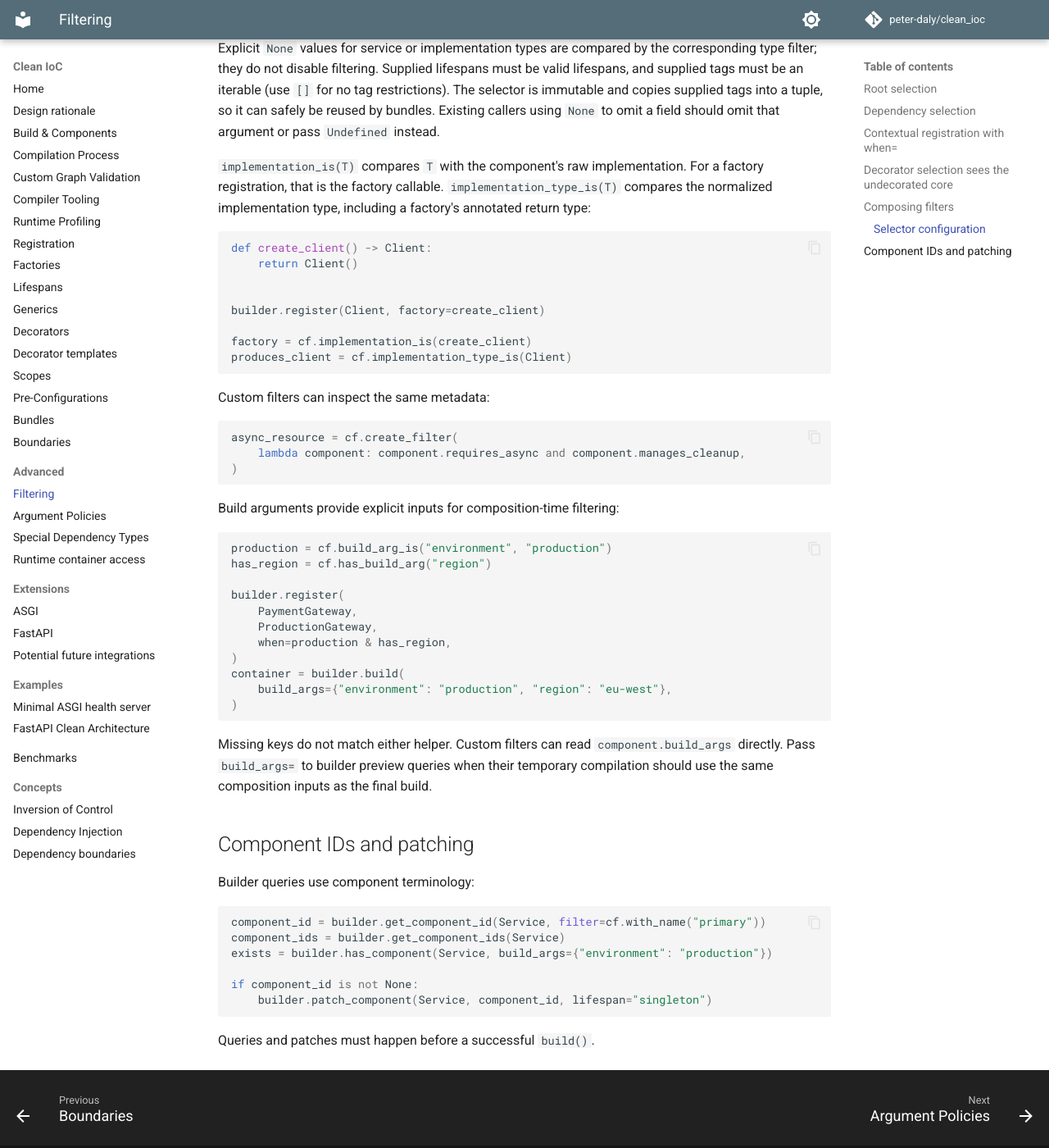
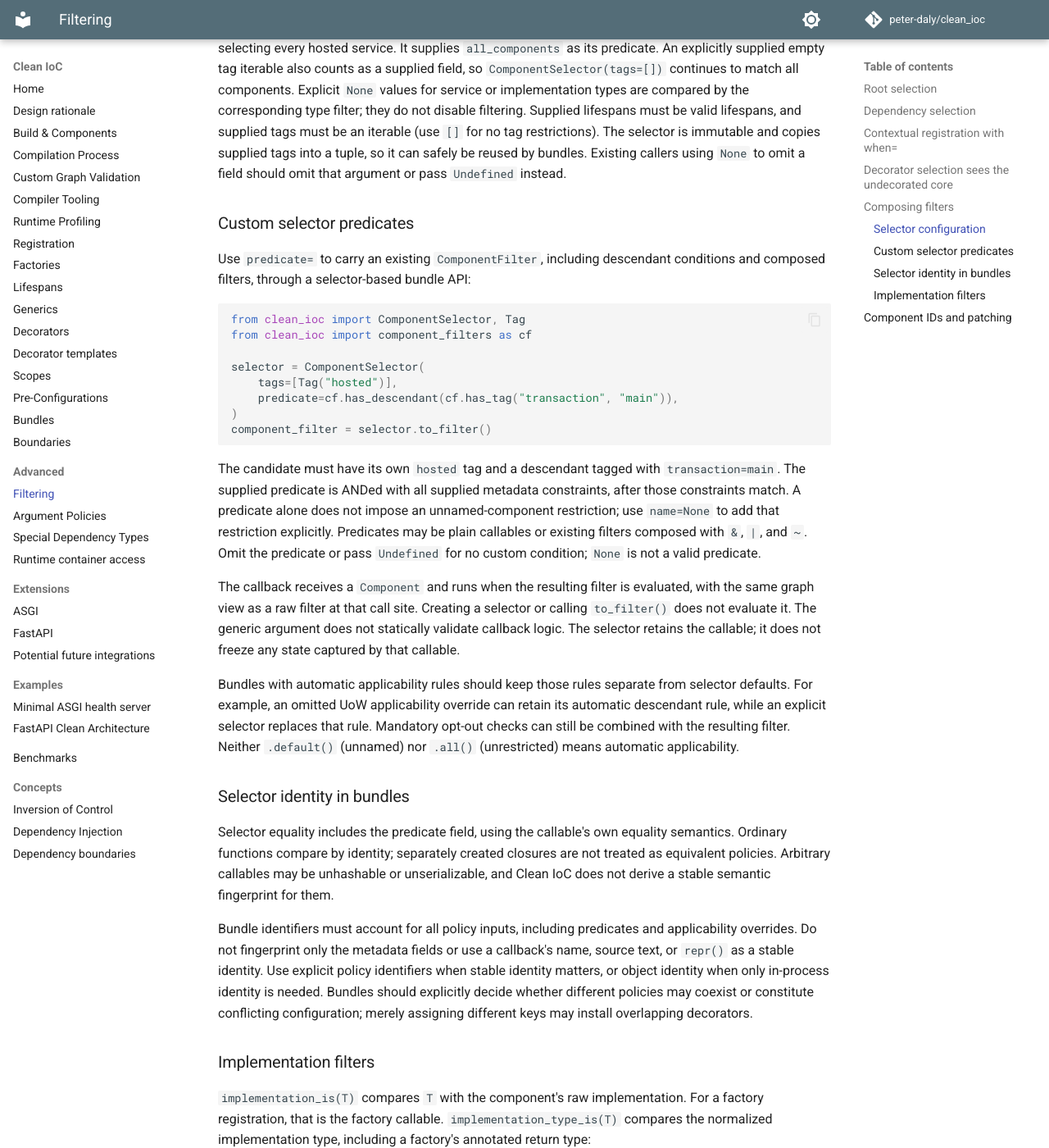
Before and after one commit to peter-daly/clean_ioc, an MkDocs documentation site: the page built from docs/advanced/filtering.md, in a window 1280 px wide and 1400 px high, scrolled down 3705 px. Shown: the whole window at 82% size. Built offline with MkDocs 1.6.1 and Material for MkDocs 9.7.7, drawn with Linux system fonts in a browser that asks for light colours; comment, search, counter and statistics services are not loaded.

Commit message:
feat: add selector predicates and release 2.0.0b22

````diff
--- a/docs/advanced/filtering.md
+++ b/docs/advanced/filtering.md
@@ -156,14 +156,70 @@ which selects only unnamed components. Otherwise, undefined fields impose no
 restriction and the supplied fields determine the matches. For example,
 `ComponentSelector(service_type=str)` includes named string components, while
 `ComponentSelector(service_type=str, name=None)` selects only unnamed ones.
-An explicitly supplied empty tag iterable counts as a supplied field, so
-`ComponentSelector(tags=[])` matches all components. Explicit
+Use `ComponentSelector.all()` to match both named and unnamed components, for
+example when selecting every hosted service. It supplies `all_components` as its
+predicate. An explicitly supplied empty tag iterable also counts as a supplied
+field, so `ComponentSelector(tags=[])` continues to match all components. Explicit
 `None` values for service or implementation types are compared by the corresponding
 type filter; they do not disable filtering. Supplied lifespans must be valid
 lifespans, and supplied tags must be an iterable (use `[]` for no tag restrictions).
 The selector is immutable and copies supplied tags into a tuple, so it can safely
 be reused by bundles. Existing callers using `None` to omit a field should omit
 that argument or pass `Undefined` instead.
+
+### Custom selector predicates
+
+Use `predicate=` to carry an existing `ComponentFilter`, including descendant
+conditions and composed filters, through a selector-based bundle API:
+
+```python
+from clean_ioc import ComponentSelector, Tag
+from clean_ioc import component_filters as cf
+
+selector = ComponentSelector(
+    tags=[Tag("hosted")],
+    predicate=cf.has_descendant(cf.has_tag("transaction", "main")),
+)
+component_filter = selector.to_filter()
+```
+
+The candidate must have its own `hosted` tag and a descendant tagged with
+`transaction=main`. The supplied predicate is ANDed with all supplied metadata
+constraints, after those constraints match. A predicate alone does not impose an
+unnamed-component restriction; use `name=None` to add that restriction explicitly.
+Predicates may be plain callables or existing filters composed with `&`, `|`, and
+`~`. Omit the predicate or pass `Undefined` for no custom condition; `None` is not
+a valid predicate.
+
+The callback receives a `Component` and runs when the resulting filter is
+evaluated, with the same graph view as a raw filter at that call site. Creating a
+selector or calling `to_filter()` does not evaluate it. The generic argument does
+not statically validate callback logic. The selector retains the callable; it does
+not freeze any state captured by that callable.
+
+Bundles with automatic applicability rules should keep those rules separate from
+selector defaults. For example, an omitted UoW applicability override can retain
+its automatic descendant rule, while an explicit selector replaces that rule.
+Mandatory opt-out checks can still be combined with the resulting filter. Neither
+`.default()` (unnamed) nor `.all()` (unrestricted) means automatic applicability.
+
+### Selector identity in bundles
+
+Selector equality includes the predicate field, using the callable's own equality
+semantics. Ordinary functions compare by identity; separately created closures
+are not treated as equivalent policies. Arbitrary callables may be unhashable or
+unserializable, and Clean IoC does not derive a stable semantic fingerprint for
+them.
+
+Bundle identifiers must account for all policy inputs, including predicates and
+applicability overrides. Do not fingerprint only the metadata fields or use a
+callback's name, source text, or `repr()` as a stable identity. Use explicit policy
+identifiers when stable identity matters, or object identity when only in-process
+identity is needed. Bundles should explicitly decide whether different policies
+may coexist or constitute conflicting configuration; merely assigning different
+keys may install overlapping decorators.
+
+### Implementation filters
 
 `implementation_is(T)` compares `T` with the component's raw implementation. For a factory registration, that is the
 factory callable. `implementation_type_is(T)` compares the normalized implementation type, including a factory's
--- a/pyproject.toml
+++ b/pyproject.toml
@@ -1,6 +1,6 @@
 [project]
 name = "clean_ioc"
-version = "2.0.0b21"
+version = "2.0.0b22"
 description = "Typed Python dependency injection with build-time plan compilation and immutable runtimes"
 authors = [{ name = "Peter Daly" }]
 requires-python = ">=3.11,<4"
````
Also changed, not shown: CHANGES.rst (+14 -0 lines), 3 other files.
